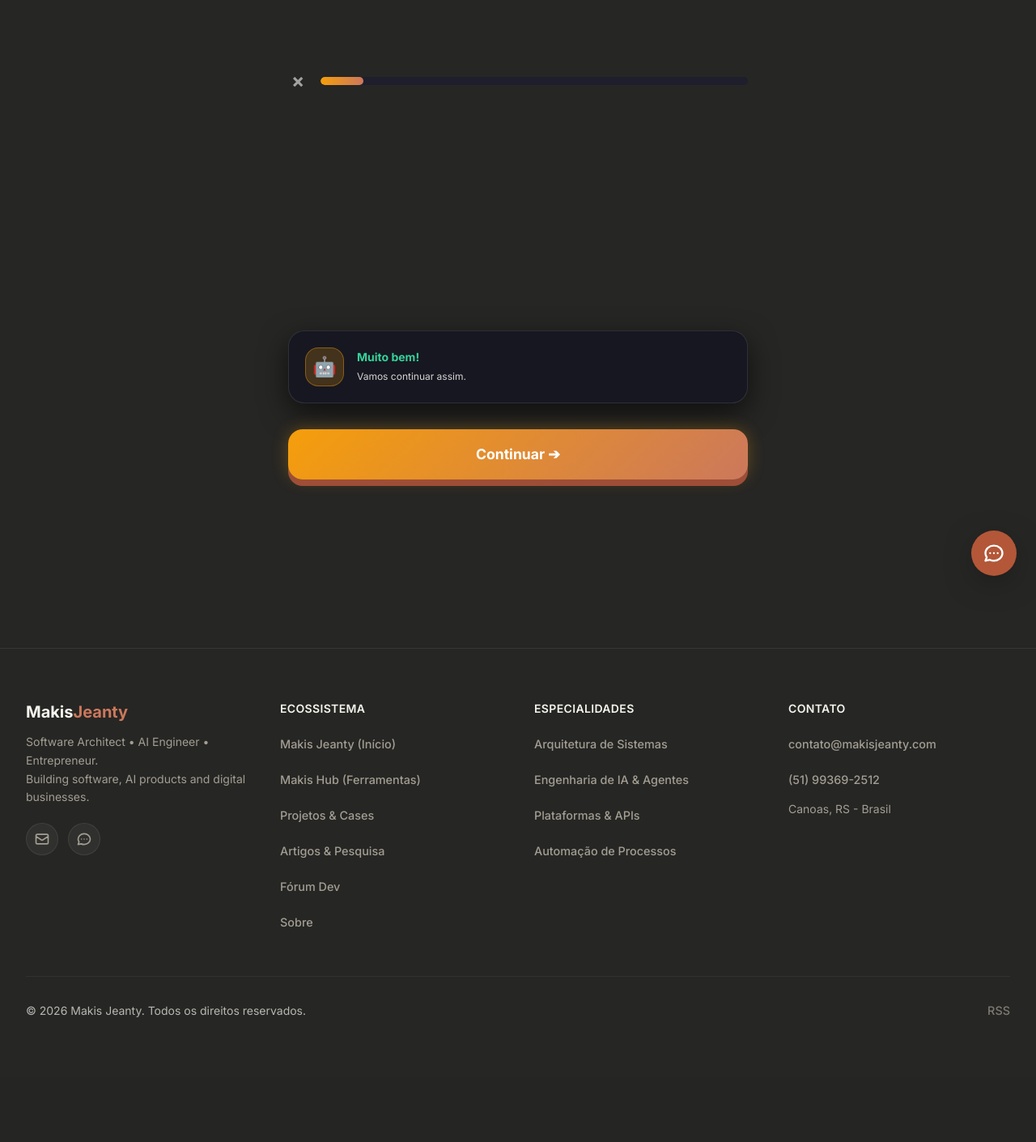
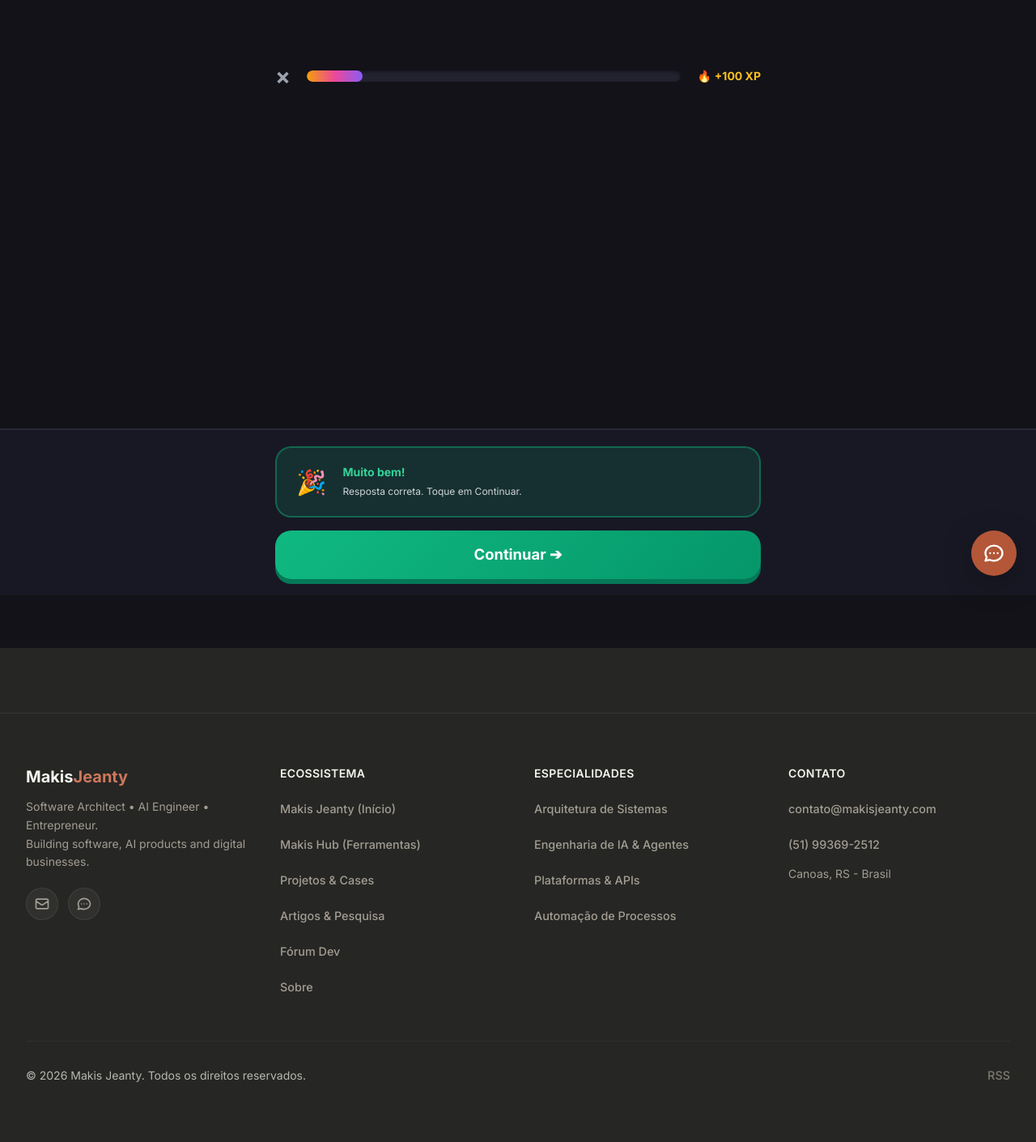
Before and after one commit to makisjeanty/makis, a Django app: template templates/cursos/licao.html in a window 1280 px wide. Shown: the part 65-1475 px from the top of the page at 81% size. Before the commit the page ends 1321 px from the top, so only its background shows below. Run offline with Django 5.2, Linux system fonts and the light colour scheme; tables that the repository leaves empty hold one stand-in row (values such as "Sample post"); the template is opened without the code that fills it: values that come from a table or form of the project are taken from there, most other values are stand-ins (such as "Sample title", 1, 10 or a date in 2020); data that the repository does not hold is empty; some libraries are stand-ins or nearby versions.

Commit message:
style(cursos): reestrutura o executador de lições no padrao Mimo.org com barra inferior fixa, feedback animado e UI ultra-moderna

```diff
--- a/templates/cursos/licao.html
+++ b/templates/cursos/licao.html
@@ -5,240 +5,318 @@
 
 {% block content %}
 <style>
-    .quiz-runner-container {
-        max-width: 600px;
-        margin: 0 auto;
-        padding-top: 5rem;
-        padding-bottom: 8rem;
-        min-height: 90vh;
+    /* Layout Estilo Mimo.org App Web */
+    .mimo-runner-wrapper {
+        min-height: 100vh;
         display: flex;
         flex-direction: column;
         justify-content: space-between;
+        background: #121218;
+        color: #F3F4F6;
+        padding-top: 5rem;
+        padding-bottom: 7rem;
     }
 
-    .quiz-progress-bar {
-        height: 10px;
-        background: #1e1e2d;
+    .mimo-container {
+        max-width: 640px;
+        margin: 0 auto;
+        width: 100%;
+        padding: 0 1.25rem;
+    }
+
+    /* Barra de Progresso Mimo com indicador de Vidas / Streaks */
+    .mimo-header {
+        display: flex;
+        align-items: center;
+        gap: 1.25rem;
+        margin-bottom: 2rem;
+    }
+
+    .mimo-close-btn {
+        color: #9CA3AF;
+        font-size: 1.75rem;
+        font-weight: 700;
+        text-decoration: none;
+        transition: color 0.2s;
+        line-height: 1;
+    }
+
+    .mimo-close-btn:hover {
+        color: #FFFFFF;
+    }
+
+    .mimo-progress-track {
+        height: 14px;
+        background: #232330;
         border-radius: 999px;
         overflow: hidden;
         flex: 1;
+        box-shadow: inset 0 2px 4px rgba(0,0,0,0.4);
     }
 
-    .quiz-progress-fill {
+    .mimo-progress-fill {
         height: 100%;
-        background: linear-gradient(90deg, #f59e0b, #cc785c);
+        background: linear-gradient(90deg, #F59E0B, #EC4899, #8B5CF6);
         border-radius: 999px;
-        transition: width 0.4s ease;
+        transition: width 0.4s cubic-bezier(0.4, 0, 0.2, 1);
     }
 
-    /* Opção de Múltipla Escolha */
-    .quiz-option-card {
-        background: rgba(38, 38, 48, 0.85);
-        border: 2px solid var(--line);
-        border-radius: 18px;
+    /* Cards de Opções Mimo */
+    .mimo-option-card {
+        background: #1C1C28;
+        border: 2px solid #2D2D3F;
+        border-radius: 20px;
         padding: 1.25rem 1.5rem;
         font-size: 1.05rem;
         font-weight: 600;
-        color: #F2F0E9;
+        color: #E5E7EB;
         cursor: pointer;
-        transition: all 0.2s ease;
+        transition: all 0.2s cubic-bezier(0.4, 0, 0.2, 1);
         text-align: left;
         width: 100%;
-    }
-
-    .quiz-option-card:hover {
-        border-color: rgba(204, 120, 92, 0.6);
-        background: rgba(48, 48, 60, 0.95);
-    }
-
-    .quiz-option-card.correct {
-        border-color: #10b981 !important;
-        background: rgba(16, 185, 129, 0.15) !important;
-        color: #34d399 !important;
-        box-shadow: 0 0 20px rgba(16, 185, 129, 0.3) !important;
-    }
-
-    .quiz-option-card.wrong {
-        border-color: #ef4444 !important;
-        background: rgba(239, 68, 68, 0.15) !important;
-        color: #fca5a5 !important;
-    }
-
-    /* Feedback Mascot Box */
-    .mascot-feedback-box {
-        background: rgba(24, 24, 34, 0.98);
-        border: 1px solid rgba(255,255,255,0.1);
-        border-radius: 20px;
-        padding: 1.25rem;
         display: flex;
         align-items: center;
         gap: 1rem;
-        box-shadow: 0 12px 35px rgba(0, 0, 0, 0.6);
+        box-shadow: 0 4px 0 #151520;
     }
 
-    /* Bloco de Código & Chips */
-    .code-editor-box {
-        background: #0f172a;
-        border: 1px solid #1e293b;
-        border-radius: 18px;
-        padding: 1.25rem;
-        font-family: 'Space Mono', monospace;
+    .mimo-option-card:hover {
+        border-color: rgba(245, 158, 11, 0.5);
+        transform: translateY(-2px);
+        box-shadow: 0 6px 0 #151520;
+        background: #232332;
     }
 
-    .code-chip {
-        background: #1e293b;
-        border: 1px solid #334155;
-        color: #e2e8f0;
-        padding: 10px 20px;
-        border-radius: 14px;
+    .mimo-option-card.selected {
+        border-color: #F59E0B;
+        background: rgba(245, 158, 11, 0.12);
+        box-shadow: 0 4px 0 #9E4E37;
+    }
+
+    .mimo-option-card.correct {
+        border-color: #10B981 !important;
+        background: rgba(16, 185, 129, 0.15) !important;
+        color: #34D399 !important;
+        box-shadow: 0 4px 0 #047857 !important;
+    }
+
+    .mimo-option-card.wrong {
+        border-color: #EF4444 !important;
+        background: rgba(239, 68, 68, 0.15) !important;
+        color: #FCA5A5 !important;
+        box-shadow: 0 4px 0 #B91C1C !important;
+    }
+
+    /* Bloco IDE Mimo */
+    .mimo-ide-box {
+        background: #0B0F19;
+        border: 2px solid #1E293B;
+        border-radius: 22px;
+        padding: 1.5rem;
         font-family: 'Space Mono', monospace;
-        font-size: 1rem;
-        font-weight: 600;
+        box-shadow: 0 10px 30px rgba(0,0,0,0.5);
+    }
+
+    .mimo-code-chip {
+        background: #1E293B;
+        border: 2px solid #334155;
+        color: #38BDF8;
+        padding: 10px 22px;
+        border-radius: 16px;
+        font-family: 'Space Mono', monospace;
+        font-size: 1.05rem;
+        font-weight: 700;
+        cursor: pointer;
+        transition: all 0.2s;
+        box-shadow: 0 4px 0 #0F172A;
+    }
+
+    .mimo-code-chip:hover {
+        background: #0284C7;
+        border-color: #38BDF8;
+        color: #FFFFFF;
+        transform: translateY(-2px);
+    }
+
+    /* Barra Fixa Inferior Mimo (Bottom Action Bar) */
+    .mimo-bottom-bar {
+        position: fixed;
+        bottom: 0;
+        left: 0;
+        right: 0;
+        background: #181824;
+        border-top: 2px solid #282838;
+        padding: 1.25rem 0;
+        z-index: 100;
+    }
+
+    .mimo-btn-continue {
+        background: linear-gradient(135deg, #10B981, #059669);
+        color: #FFFFFF;
+        font-weight: 800;
+        font-size: 1.15rem;
+        padding: 1rem 2rem;
+        border-radius: 20px;
+        width: 100%;
+        text-align: center;
+        box-shadow: 0 6px 0 #047857;
+        border: none;
         cursor: pointer;
         transition: all 0.2s;
     }
 
-    .code-chip:hover {
-        background: var(--accent);
-        border-color: var(--accent-light);
-        color: white;
+    .mimo-btn-continue:hover {
+        transform: translateY(-2px);
+        box-shadow: 0 8px 0 #047857;
     }
 
-    .btn-continuar {
-        background: linear-gradient(135deg, #f59e0b, #cc785c);
-        color: white;
-        font-weight: 800;
-        font-size: 1.1rem;
-        padding: 1.1rem 2rem;
-        border-radius: 18px;
-        width: 100%;
-        text-align: center;
-        box-shadow: 0 8px 0 #9e4e37, 0 0 20px rgba(245, 158, 11, 0.3);
-        transition: all 0.2s;
-        border: none;
-        cursor: pointer;
+    .mimo-btn-continue:active {
+        transform: translateY(2px);
+        box-shadow: 0 2px 0 #047857;
     }
 
-    .btn-continuar:hover {
-        transform: translateY(-2px);
-        box-shadow: 0 10px 0 #9e4e37, 0 0 30px rgba(245, 158, 11, 0.5);
+    /* Drawer de Feedback do Mascot Mimo */
+    .mimo-mascot-drawer {
+        border-radius: 20px;
+        padding: 1.25rem 1.5rem;
+        display: flex;
+        align-items: center;
+        gap: 1.25rem;
+        margin-bottom: 1rem;
+        animation: slideUp 0.3s ease-out forwards;
+    }
+
+    .mimo-mascot-drawer--success {
+        background: rgba(16, 185, 129, 0.15);
+        border: 2px solid rgba(16, 185, 129, 0.4);
+    }
+
+    .mimo-mascot-drawer--error {
+        background: rgba(239, 68, 68, 0.15);
+        border: 2px solid rgba(239, 68, 68, 0.4);
+    }
+
+    @keyframes slideUp {
+        from { transform: translateY(20px); opacity: 0; }
+        to { transform: translateY(0); opacity: 1; }
     }
 </style>
 
-<div class="quiz-runner-container px-4">
-    <!-- Top Bar com Barra de Progresso em Laranja -->
-    <div class="flex items-center gap-4 mb-8">
-        <a href="{% url 'cursos:trilha' licao.modulo.curso.slug %}" class="text-neutral-400 hover:text-white text-2xl font-bold p-1">&times;</a>
-        <div class="quiz-progress-bar">
-            <div id="progress-fill" class="quiz-progress-fill" style="width: 10%;"></div>
+<div class="mimo-runner-wrapper">
+    <div class="mimo-container">
+        <!-- Top Bar com Progresso e Fechamento -->
+        <div class="mimo-header">
+            <a href="{% url 'cursos:trilha' licao.modulo.curso.slug %}" class="mimo-close-btn" aria-label="Sair">&times;</a>
+            <div class="mimo-progress-track">
+                <div id="progress-fill" class="mimo-progress-fill" style="width: 15%;"></div>
+            </div>
+            <div class="flex items-center gap-1 font-extrabold text-amber-400 text-sm">
+                <span>🔥</span>
+                <span>+100 XP</span>
             </div>
         </div>
 
-    <!-- Container Dinâmico das Etapas Vindo do Banco -->
-    <div id="etapas-wrapper" class="flex-1 flex flex-col justify-center my-4">
-
+        <!-- Conteúdo Principal Dinâmico das Etapas -->
+        <div id="etapas-wrapper" class="py-4">
             {% for etapa in etapas %}
 
             {% if etapa.tipo == 'slide' %}
-        <!-- ETAPA SLIDE DE TEORIA -->
+            <!-- SLIDE TEÓRICO MIMO -->
             <div class="etapa-card space-y-6 {% if not forloop.first %}hidden{% endif %}" data-etapa="{{ forloop.counter }}">
-            <div class="text-center space-y-4">
-                <div class="inline-flex p-5 rounded-3xl" style="background: rgba(204, 120, 92, 0.12); border: 2px solid rgba(204, 120, 92, 0.3);">
-                    <span class="text-5xl">💡</span>
+                <div class="text-center space-y-5">
+                    <div class="inline-flex p-6 rounded-3xl" style="background: rgba(245, 158, 11, 0.15); border: 2px solid rgba(245, 158, 11, 0.3);">
+                        <span class="text-6xl">📘</span>
                     </div>
-                <h2 class="text-2xl md:text-3xl font-extrabold text-white leading-snug" style="font-family: 'Space Grotesk', sans-serif;">
+                    <h1 class="text-2xl sm:text-3xl font-extrabold text-white leading-tight" style="font-family: 'Space Grotesk', sans-serif;">
                         {{ etapa.titulo }}
-                </h2>
-                <div class="lw-card p-6 text-left space-y-3 leading-relaxed text-sm md:text-base text-neutral-300 border border-neutral-700/60 rounded-2xl" style="background: rgba(30, 30, 40, 0.7);">
+                    </h1>
+                    <div class="bg-[#1C1C28] p-6 text-left space-y-3 leading-relaxed text-base text-gray-300 border 2px border-[#2D2D3F] rounded-2xl shadow-lg">
                         {{ etapa.conteudo|linebreaks }}
                     </div>
                 </div>
             </div>
 
             {% elif etapa.tipo == 'quiz' %}
-        <!-- ETAPA QUIZ MULTIPLA ESCOLHA -->
+            <!-- QUIZ INTERATIVO MIMO -->
             <div class="etapa-card space-y-6 {% if not forloop.first %}hidden{% endif %}" data-etapa="{{ forloop.counter }}">
                 <div>
-                <span class="text-xs uppercase font-mono font-bold text-amber-400">Desafio de Fixação</span>
-                <h2 class="text-xl md:text-2xl font-extrabold text-white mt-1 mb-2">{{ etapa.pergunta }}</h2>
-                <p class="text-xs lw-muted flex items-center gap-1">ℹ️ Escolha a alternativa correta:</p>
+                    <span class="text-xs uppercase font-mono font-bold text-amber-400 tracking-wider">Desafio de Fixação</span>
+                    <h2 class="text-2xl font-extrabold text-white mt-1 mb-2" style="font-family: 'Space Grotesk', sans-serif;">{{ etapa.pergunta }}</h2>
+                    <p class="text-xs text-gray-400">Toque na alternativa correta abaixo:</p>
                 </div>
 
                 <div class="space-y-3">
                     {% for opcao in etapa.opcoes_json %}
-                <button class="quiz-option-card" onclick="verificarResposta(this, '{{ opcao|escapejs }}', '{{ etapa.resposta_correta|escapejs }}')">
-                    {{ opcao }}
+                    <button class="mimo-option-card" onclick="verificarResposta(this, '{{ opcao|escapejs }}', '{{ etapa.resposta_correta|escapejs }}')">
+                        <span class="w-7 h-7 rounded-full bg-[#2A2A3C] border border-[#3E3E56] flex items-center justify-center text-xs font-bold text-amber-400">{{ forloop.counter }}</span>
+                        <span>{{ opcao }}</span>
                     </button>
                     {% endfor %}
                 </div>
             </div>
 
             {% elif etapa.tipo == 'code' %}
-        <!-- ETAPA EXERCÍCIO DE CÓDIGO -->
+            <!-- EXERCÍCIO DE CÓDIGO MIMO -->
             <div class="etapa-card space-y-6 {% if not forloop.first %}hidden{% endif %}" data-etapa="{{ forloop.counter }}">
                 <div>
-                <span class="text-xs uppercase font-mono font-bold text-amber-400">Prática de Código</span>
+                    <span class="text-xs uppercase font-mono font-bold text-sky-400 tracking-wider">Prática no IDE</span>
                     <h2 class="text-xl font-extrabold text-white mt-1 mb-2">{{ etapa.titulo }}</h2>
-                <p class="text-sm lw-muted">{{ etapa.conteudo }}</p>
+                    <p class="text-sm text-gray-400 mb-4">{{ etapa.conteudo }}</p>
                 </div>
 
-            <div class="code-editor-box">
-                <div class="flex items-center justify-between text-xs text-slate-400 mb-2 border-b border-slate-800 pb-2 font-mono">
-                    <span>📄 {{ etapa.nome_arquivo|default:"script.py" }}</span>
-                    <span class="text-emerald-400">● Python 3</span>
+                <div class="mimo-ide-box">
+                    <div class="flex items-center justify-between text-xs text-slate-400 mb-3 border-b border-slate-800 pb-2 font-mono">
+                        <span class="flex items-center gap-1.5 font-bold text-gray-300">
+                            <span class="w-2.5 h-2.5 rounded-full bg-emerald-400 animate-pulse"></span>
+                            {{ etapa.nome_arquivo|default:"main.py" }}
+                        </span>
+                        <span class="text-amber-400 font-bold">Python 3</span>
                     </div>
-                <div class="min-h-[50px] flex items-center gap-2">
-                    <span id="code-slot-{{ forloop.counter }}" class="px-3 py-1 bg-slate-800 border border-slate-700 rounded text-amber-400 font-mono font-bold">___</span>
-                    <span class="text-slate-400 font-mono"></span>
+                    <div class="min-h-[60px] flex items-center gap-2">
+                        <span id="code-slot-{{ forloop.counter }}" class="px-4 py-2 bg-slate-900 border-2 border-dashed border-sky-500 rounded-xl text-sky-300 font-mono font-bold text-lg">___</span>
                     </div>
                 </div>
 
-            <div class="flex flex-wrap gap-3 justify-center pt-2">
+                <div class="flex flex-wrap gap-3 justify-center pt-3">
                     {% for chip in etapa.opcoes_json %}
-                <button class="code-chip" onclick="preencherChip(this, '{{ chip|escapejs }}', '{{ etapa.resposta_correta|escapejs }}', '{{ forloop.parentloop.counter }}')">{{ chip }}</button>
+                    <button class="mimo-code-chip" onclick="preencherChip(this, '{{ chip|escapejs }}', '{{ etapa.resposta_correta|escapejs }}', '{{ forloop.parentloop.counter }}')">{{ chip }}</button>
                     {% endfor %}
                 </div>
             </div>
-
             {% endif %}
 
             {% empty %}
-        <!-- Caso a lição ainda não tenha etapas cadastradas -->
-        <div class="etapa-card space-y-6 text-center" data-etapa="1">
-            <div class="p-8 rounded-3xl space-y-4" style="background: rgba(30, 30, 40, 0.8); border: 1px solid var(--line);">
-                <span class="text-5xl block mb-2">🚧</span>
-                <h2 class="text-2xl font-bold text-white">Lição em Construção</h2>
-                <p class="lw-muted text-sm">O conteúdo desta lição está sendo preparado pelo instrutor.</p>
-            </div>
+            <div class="etapa-card text-center py-12">
+                <p class="text-gray-400">Nenhuma etapa cadastrada ainda nesta lição.</p>
             </div>
             {% endfor %}
 
-        <!-- ETAPA FINAL: Conclusão da Lição -->
+            <!-- ETAPA CONCLUÍDA FINAL -->
             <div class="etapa-card space-y-6 hidden text-center" data-etapa="{{ etapas.count|add:1 }}">
-            <div class="p-8 rounded-3xl space-y-4" style="background: linear-gradient(135deg, rgba(245, 158, 11, 0.2), rgba(20, 20, 30, 0.95)); border: 2px solid var(--accent);">
-                <span class="text-6xl block mb-2">🎉</span>
+                <div class="p-8 rounded-3xl space-y-4 bg-[#1C1C28] border-2 border-emerald-500 shadow-2xl">
+                    <span class="text-7xl block mb-2">🏆</span>
                     <h2 class="text-3xl font-extrabold text-white">Lição Concluída!</h2>
-                <p class="text-amber-400 font-bold text-lg">+100 XP · Lição Dominada</p>
-                <p class="lw-muted text-sm">Você completou todas as etapas com sucesso!</p>
+                    <p class="text-emerald-400 font-extrabold text-lg">+100 XP · Conhecimento Consolidado</p>
+                    <p class="text-gray-300 text-sm">Você deu mais um passo importante na sua jornada de engenharia!</p>
+                </div>
+            </div>
         </div>
     </div>
 
-    </div>
-
-    <!-- Bot Feedback Box -->
-    <div id="mascot-feedback" class="mascot-feedback-box hidden mb-4">
-        <div class="w-12 h-12 rounded-2xl bg-amber-500/20 border border-amber-500/40 flex items-center justify-center text-2xl">
-            🤖
-        </div>
+    <!-- Bottom Fixed Action Bar Mimo -->
+    <div class="mimo-bottom-bar">
+        <div class="mimo-container">
+            <!-- Drawer de Feedback -->
+            <div id="mascot-feedback" class="mimo-mascot-drawer hidden mimo-mascot-drawer--success">
+                <div class="text-3xl" id="mascot-icon">🎉</div>
                 <div>
-            <span id="mascot-status" class="text-sm font-extrabold text-emerald-400 block">Muito bem!</span>
-            <span id="mascot-text" class="text-xs text-neutral-300">Vamos continuar assim.</span>
+                    <span id="mascot-status" class="text-sm font-extrabold block text-emerald-400">Muito bem!</span>
+                    <span id="mascot-text" class="text-xs text-gray-300">Resposta correta. Toque em Continuar.</span>
                 </div>
             </div>
 
-    <!-- Botão de Ação Principal -->
-    <div class="pt-4">
-        <button id="btn-continuar" class="btn-continuar" onclick="proximaEtapa()">Continuar ➔</button>
+            <button id="btn-continuar" class="mimo-btn-continue" onclick="proximaEtapa()">Continuar ➔</button>
+        </div>
     </div>
 </div>
 
@@ -262,12 +340,12 @@
             document.getElementById('mascot-feedback').classList.add('hidden');
 
             if (etapaAtual === totalEtapas) {
-                // Notifica o backend de que a lição foi concluída
                 fetch("{% url 'cursos:concluir_licao' licao.id %}", { method: 'POST', headers: { 'X-CSRFToken': '{{ csrf_token }}' } })
                     .catch(() => {});
 
-                document.getElementById('btn-continuar').innerText = 'Concluir Lição 🎉';
-                document.getElementById('btn-continuar').onclick = function() {
+                const btn = document.getElementById('btn-continuar');
+                btn.innerText = 'Concluir Lição 🏆';
+                btn.onclick = function() {
                     fetch("{% url 'cursos:concluir_licao' licao.id %}", { method: 'POST', headers: { 'X-CSRFToken': '{{ csrf_token }}' } })
                         .finally(() => {
                             window.location.href = "{% url 'cursos:trilha' licao.modulo.curso.slug %}";
@@ -277,43 +355,61 @@
         }
     }
 
-
     function verificarResposta(btn, opcao, respostaCorreta) {
-        document.querySelectorAll('.quiz-option-card').forEach(card => {
+        document.querySelectorAll('.mimo-option-card').forEach(card => {
             card.classList.remove('selected', 'correct', 'wrong');
         });
 
+        const drawer = document.getElementById('mascot-feedback');
+        const icon = document.getElementById('mascot-icon');
+        const status = document.getElementById('mascot-status');
+        const text = document.getElementById('mascot-text');
+
         if (opcao === respostaCorreta) {
             btn.classList.add('correct');
-            document.getElementById('mascot-status').innerText = 'Correto! 🎉';
-            document.getElementById('mascot-status').className = 'text-sm font-extrabold text-emerald-400 block';
-            document.getElementById('mascot-text').innerText = 'Excelente raciocínio! Clique em Continuar.';
+            drawer.className = 'mimo-mascot-drawer mimo-mascot-drawer--success';
+            icon.innerText = '🎉';
+            status.innerText = 'Excelente!';
+            status.className = 'text-sm font-extrabold block text-emerald-400';
+            text.innerText = 'Você acertou em cheio. Toque em Continuar.';
         } else {
             btn.classList.add('wrong');
-            document.getElementById('mascot-status').innerText = 'Ops! Não é essa... 💡';
-            document.getElementById('mascot-status').className = 'text-sm font-extrabold text-amber-400 block';
-            document.getElementById('mascot-text').innerText = `A resposta correta é: "${respostaCorreta}"`;
+            drawer.className = 'mimo-mascot-drawer mimo-mascot-drawer--error';
+            icon.innerText = '💡';
+            status.innerText = 'Quase lá...';
+            status.className = 'text-sm font-extrabold block text-red-400';
+            text.innerText = `A opção correta era: "${respostaCorreta}"`;
         }
 
-        document.getElementById('mascot-feedback').classList.remove('hidden');
+        drawer.classList.remove('hidden');
     }
 
     function preencherChip(btn, valor, respostaCorreta, etapaNum) {
         const slot = document.getElementById(`code-slot-${etapaNum}`);
         if (slot) slot.innerText = valor;
 
+        const drawer = document.getElementById('mascot-feedback');
+        const icon = document.getElementById('mascot-icon');
+        const status = document.getElementById('mascot-status');
+        const text = document.getElementById('mascot-text');
+
         if (valor === respostaCorreta) {
-            if (slot) slot.className = 'px-3 py-1 bg-emerald-950 border border-emerald-500 rounded text-emerald-400 font-mono font-bold';
-            document.getElementById('mascot-status').innerText = 'Código Correto! 🚀';
-            document.getElementById('mascot-status').className = 'text-sm font-extrabold text-emerald-400 block';
-            document.getElementById('mascot-text').innerText = 'Você escolheu o operador / sintaxe exata!';
+            if (slot) slot.className = 'px-4 py-2 bg-emerald-950 border-2 border-emerald-500 rounded-xl text-emerald-300 font-mono font-bold text-lg';
+            drawer.className = 'mimo-mascot-drawer mimo-mascot-drawer--success';
+            icon.innerText = '🚀';
+            status.innerText = 'Sintaxe Perfeita!';
+            status.className = 'text-sm font-extrabold block text-emerald-400';
+            text.innerText = 'O código executou com sucesso.';
         } else {
-            if (slot) slot.className = 'px-3 py-1 bg-red-950 border border-red-500 rounded text-red-400 font-mono font-bold';
-            document.getElementById('mascot-status').innerText = 'Opção incorreta no código 💡';
-            document.getElementById('mascot-status').className = 'text-sm font-extrabold text-red-400 block';
-            document.getElementById('mascot-text').innerText = `A escolha correta seria: ${respostaCorreta}`;
+            if (slot) slot.className = 'px-4 py-2 bg-red-950 border-2 border-red-500 rounded-xl text-red-300 font-mono font-bold text-lg';
+            drawer.className = 'mimo-mascot-drawer mimo-mascot-drawer--error';
+            icon.innerText = '⚠️';
+            status.innerText = 'Opção Incorreta';
+            status.className = 'text-sm font-extrabold block text-red-400';
+            text.innerText = `O elemento correto é: ${respostaCorreta}`;
         }
-        document.getElementById('mascot-feedback').classList.remove('hidden');
+
+        drawer.classList.remove('hidden');
     }
 </script>
 {% endblock %}
```
Lines whose indentation alone changed are shown as unchanged.
